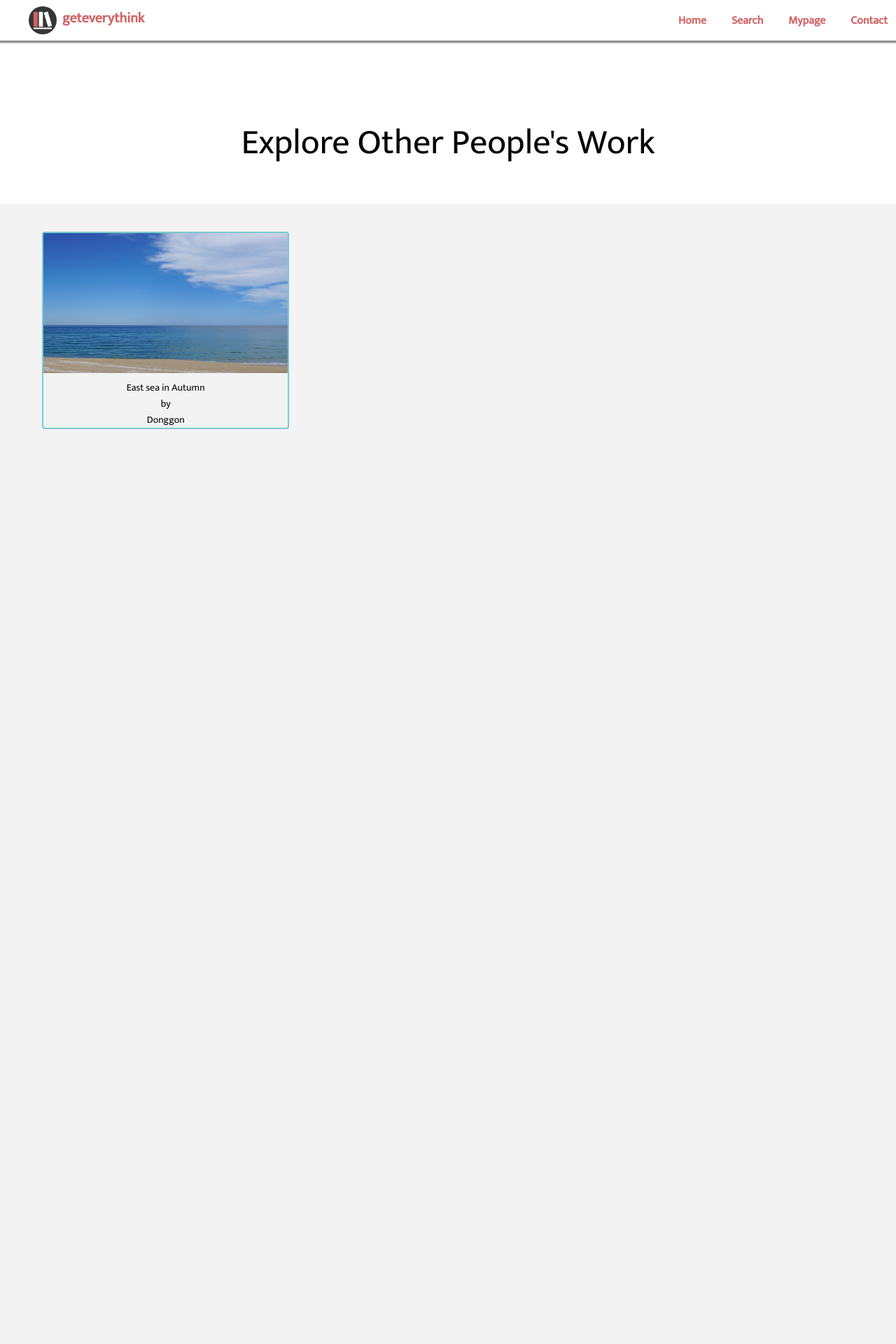
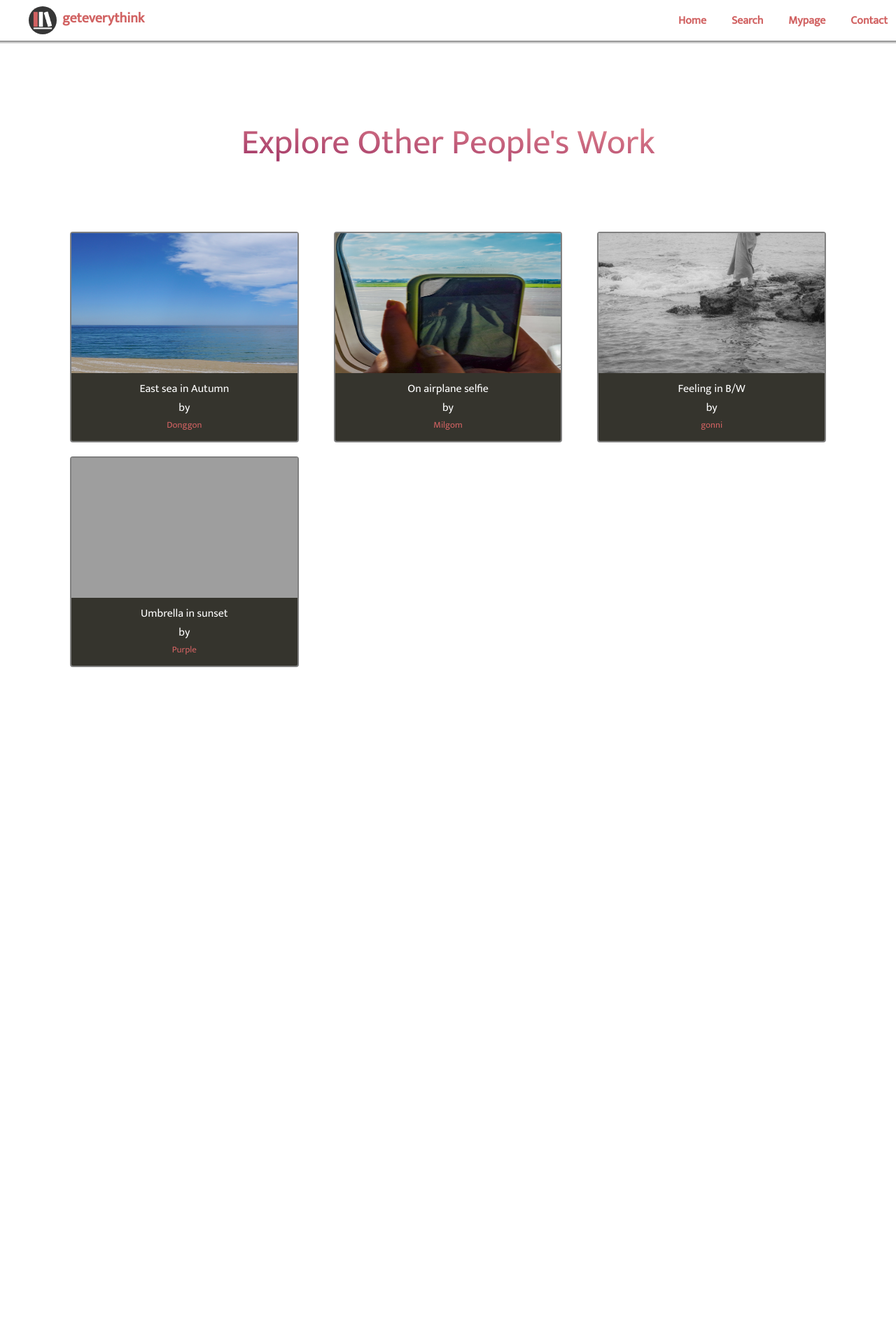
Before and after one commit to yoo-donggon/geteverythink, a PHP site: page /main.html in a window 1280 px wide. Shown: the top 1920 px of the page at 70% size. Before the commit the page ends 613 px from the top, so only its background shows below. Run offline with PHP 8.4, Linux system fonts and the light colour scheme; grey boxes are pictures that could not be loaded.

Commit message:
css explore

```diff
--- a/main.css
+++ b/main.css
@@ -12,10 +12,6 @@ body {
   margin: 0;
   font-family: "Mukta", sans-serif;
   cursor: default;
-}
-
-section {
-  font-family: "Mukta", sans-serif;
 }
 
 ul {
@@ -41,7 +37,7 @@ a {
   overflow-x: auto;
   transition: all var(--animation-duration) ease-in-out;
   z-index: 1;
-  border-bottom: 4px groove rgba(150, 150, 150, 0.651);
+  border-bottom: 4px groove rgba(185, 185, 185, 0.664);
   font-weight: 600;
 }
 
@@ -90,22 +86,25 @@ a {
 .exploretitle{
   font-size: 50px;
   margin-bottom: 45px;
-
+  background: linear-gradient(to right top, #861657, #ffa69e);
+  color: transparent;
+    -webkit-background-clip: text;
 }
 
 .items{
   display: grid;
   grid-template-columns: 1fr 1fr 1fr;
   grid-template-rows: repeat(7,1fr);
-  padding: 40px 60px;
+  padding: 40px 100px;
   gap: 20px 50px;
-  background-color: rgba(212, 212, 212, 0.281);
+  ;
 }
 
 .item{
-  border: 2px solid #7acbcd;
+  border: 2px solid grey;
   border-radius: 4px;
-
+  background-color: #35342d;
+  padding-bottom: 12px;
 }
 
 .item_img{
@@ -115,5 +114,11 @@ a {
 }
 
 .item_description{
-  font-size: 14px;
+  font-size: 16px;
+  color: white;
 }
+
+.item_by{
+  font-size: 13px;
+  color:  var(--color--font);
+}
--- a/main.html
+++ b/main.html
@@ -27,7 +27,26 @@
         <div class="items">
             <div class="item">
                 <img src="imgs/img1.jpg" alt="img1" class="item_img">
-                <div class="item_description">East sea in Autumn<br>by <br>Donggon</div>
+                <div class="item_description">East sea in Autumn <br>by</div>
+                <div class="item_by">Donggon</div>
+            </div>
+
+            <div class="item">
+                <img src="imgs/img2.jpg" alt="img2" class="item_img">
+                <div class="item_description">On airplane selfie<br>by</div>
+                <div class="item_by">Milgom</div>
+            </div>
+
+            <div class="item">
+                <img src="imgs/img3.jpg" alt="img3" class="item_img">
+                <div class="item_description">Feeling in B/W<br>by</div>
+                <div class="item_by">gonni</div>
+            </div>
+
+            <div class="item">
+                <img src="imgs/img4.jpg" alt="img4" class="item_img">
+                <div class="item_description">Umbrella in sunset<br>by</div>
+                <div class="item_by">Purple</div>
             </div>
         </div>
 
```
